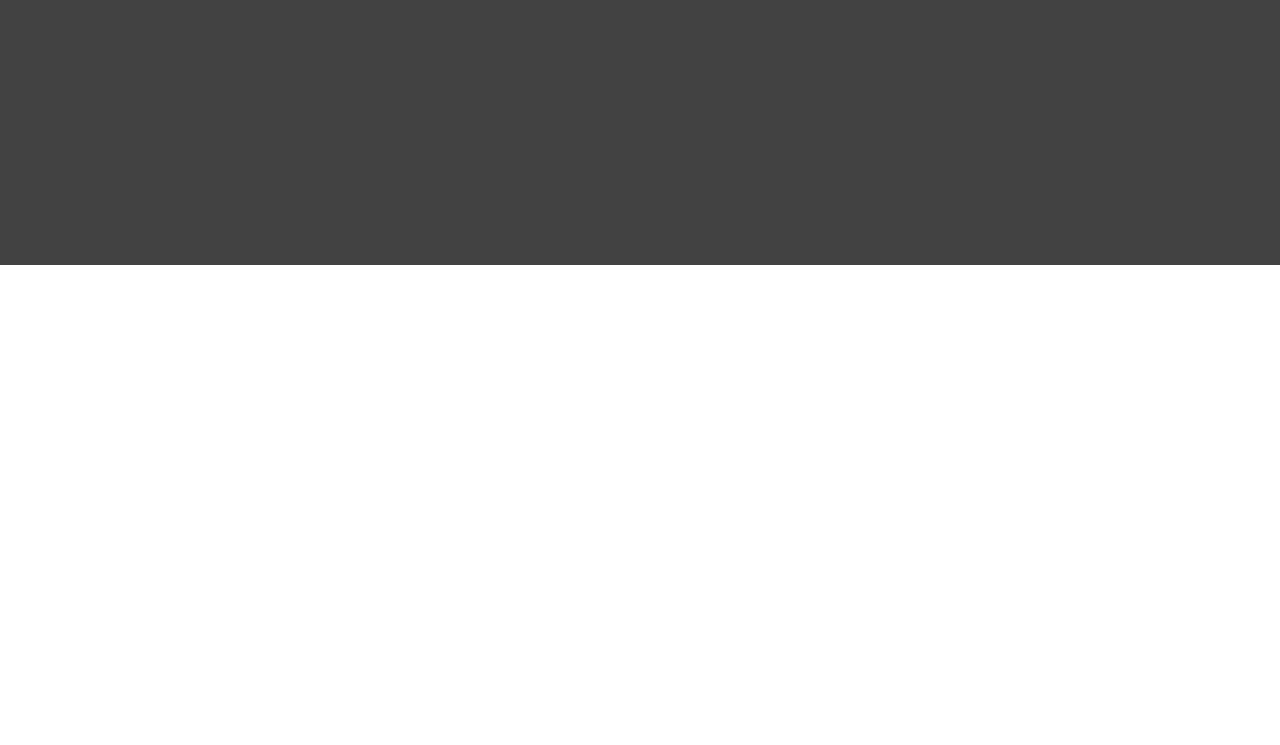
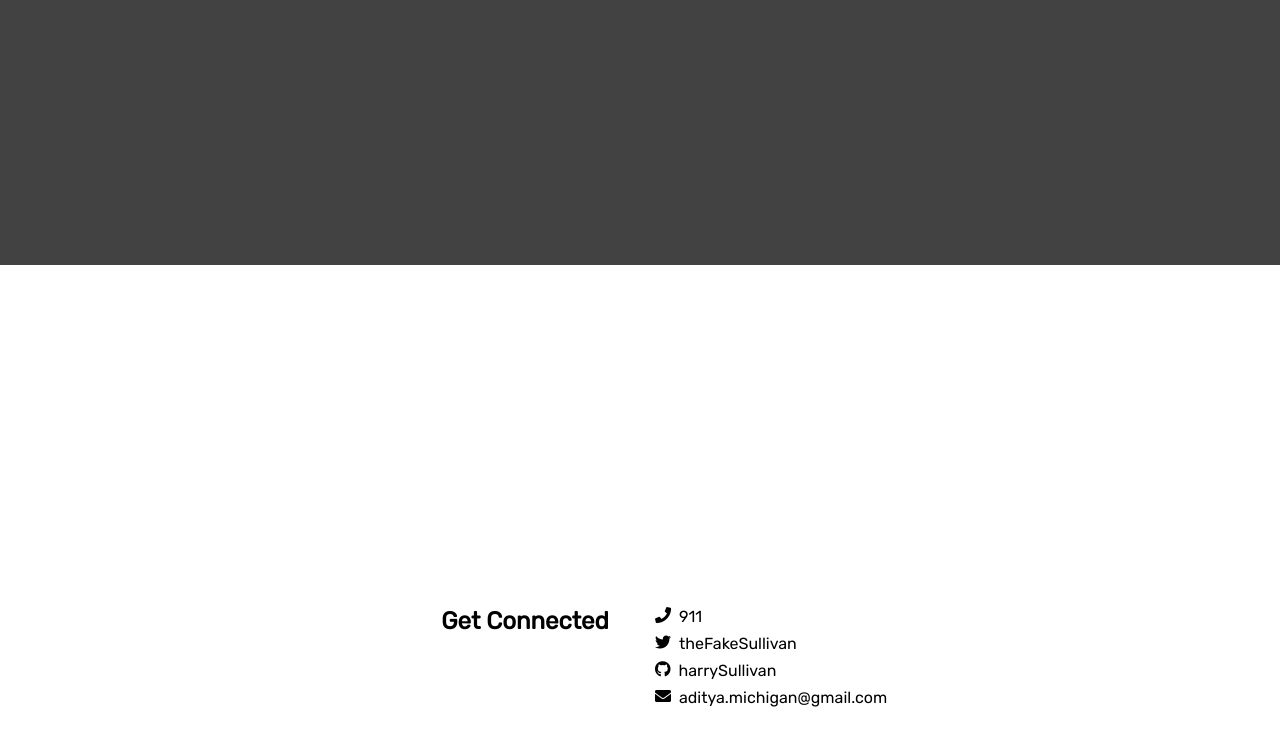
Before and after one commit to harrySullivan/website-class, a plain HTML site: page index.html in a window 1280 px wide. Shown: the part 1335-2080 px from the top of the page. Before the commit the page ends 1600 px from the top, so only its background shows below. Drawn offline with Linux system fonts and the light colour scheme.

Commit message:
section 3

```diff
--- a/index.html
+++ b/index.html
@@ -27,5 +27,34 @@
 			<h3>asdfjl asdlkf jaslfasdfi qlwejr alsdfu awejhrtaslkif ualfe jalf</h3>
 		</div>
 	</section>
+
+	<section class="col col-12 page d-flex bg-grey align-items-center justify-content-center pb2">
+		<div class="row">
+			<div class="col col-6">
+				<h1 class="m0">Get Connected</h1>
+			</div>
+			<div class="col col-6 connected-text">
+				<div class="d-flex flex-row">
+					<i class="fas fa-phone mr1"></i>
+					911
+				</div>
+
+				<div class="d-flex flex-row mt1">
+					<i class="fab fa-twitter mr1"></i>
+					theFakeSullivan
+				</div>
+
+				<div class="d-flex flex-row mt1">
+					<i class="fab fa-github mr1"></i>
+					harrySullivan
+				</div>
+
+				<div class="d-flex flex-row mt1">
+					<i class="fas fa-envelope mr1"></i>
+					aditya.michigan@gmail.com
+				</div>
+			</div>
+		</div>
+	</section>
 </body>
 </html>
```
Also changed, not shown: css/main.css (line endings or trailing spaces).
